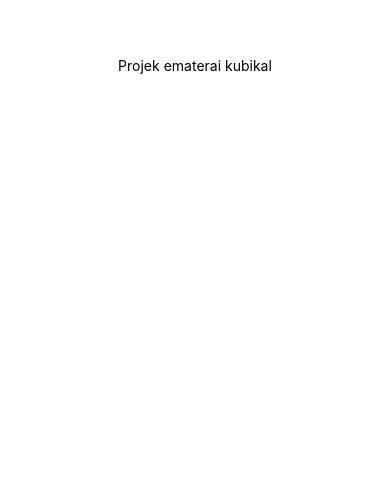
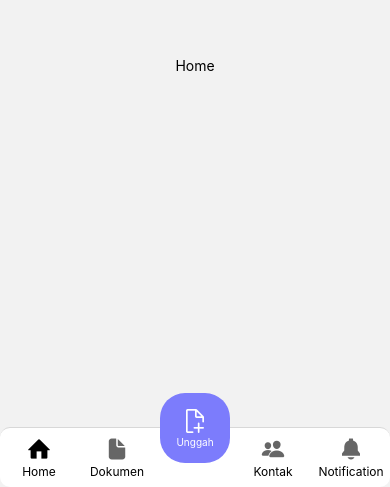
Before and after one commit to Shrmanto/Mobile-Ematerai-Kubikal, a React Native app: screen /Home in a window 390 px wide. Shown: the part 357-844 px from the top of the page. Built offline with nearby package versions, Linux system fonts and the light colour scheme.

Commit message:
feat: Navigation Bar

```diff
--- a/src/App.js
+++ b/src/App.js
@@ -1,12 +1,112 @@
 import { StatusBar } from 'expo-status-bar';
-import { StyleSheet, Text, View } from 'react-native';
+import { Platform, StyleSheet, Text, View } from 'react-native';
+import { Home, Dokumen, Kontak, Notification } from './pages';
+import { NavigationContainer } from "@react-navigation/native";
+import { createBottomTabNavigator } from "@react-navigation/bottom-tabs";
+import { Entypo } from '@expo/vector-icons';
+import { AntDesign } from '@expo/vector-icons';
+import { Ionicons } from '@expo/vector-icons';
+
+const Tab = createBottomTabNavigator()
+const screenOptions = {
+  tabBarShowLabel:false,
+  headerShown:false,
+  tabBarStyle: {
+    position: "absolute",
+    bottom: 0,
+    elevation: 0,
+    height: 60,
+    background: "#fff",
+    borderRadius: 10,
+  }
+}
 
 export default function App() {
   return (
-    <View style={styles.container}>
-      <Text>Projek ematerai kubikal</Text>
-      <StatusBar style="auto" />
-    </View>
+    <NavigationContainer>
+      <Tab.Navigator screenOptions={screenOptions}>
+        <Tab.Screen
+        name="Home"
+        component={Home}
+        options={{
+          tabBarIcon: ({focused})=>{
+            return(
+              <View style={{alignItems:'center', justifyContent:'center'}}>
+                <Entypo name="home" size={24} color={focused ? "#000000" : "#666666"} />
+                <Text style={{fontSize:12, marginTop:2}}>Home</Text>
+              </View>
+            )
+          }
+        }}
+        />
+        <Tab.Screen
+        name="Dokumen"
+        component={Dokumen}
+        options={{
+          tabBarIcon: ({focused})=>{
+            return(
+              <View style={{alignItems:'center', justifyContent:'center'}}>
+                <Ionicons name="document" size={24} color={focused ? "#000000" : "#666666"} />
+                <Text style={{fontSize:12, marginTop:2}}>Dokumen</Text>
+              </View>
+            )
+          }
+        }}
+        />
+        <Tab.Screen
+        name="Unggah"
+        component={Dokumen}
+        options={{
+          tabBarIcon: ({focused})=> {
+            return(
+              <View
+              style={{
+                top: Platform.OS == "ios" ? -10 : -30,
+                width: Platform.OS == "ios" ? 50 : 70,
+                height: Platform.OS == "ios" ? 50 : 70,
+                borderRadius: Platform.OS == "ios" ? 25 : 25,
+                alignItems: 'center',
+                justifyContent: 'center',
+                backgroundColor: "#7C7CFC"
+              }}
+              >
+                <AntDesign name="addfile" size={24} color="#fff" />
+                <Text style={{fontSize:10, marginTop:2, color:'#fff'}}>Unggah</Text>
+              </View>
+            )
+          }
+        }}
+        />
+        <Tab.Screen
+        name="Kontak"
+        component={Kontak}
+        options={{
+          tabBarIcon: ({focused})=>{
+            return(
+              <View style={{alignItems:'center', justifyContent:'center'}}>
+                <Ionicons name="people" size={24} color={focused ? "#000000" : "#666666"} />
+                <Text style={{fontSize:12, marginTop:2}}>Kontak</Text>
+              </View>
+            )
+          }
+        }}
+        />
+        <Tab.Screen
+        name="Notification"
+        component={Notification}
+        options={{
+          tabBarIcon: ({focused})=>{
+            return(
+              <View style={{alignItems:'center', justifyContent:'center'}}>
+                <Ionicons name="notifications-sharp" size={24} color={focused ? "#000000" : "#666666"} />
+                <Text style={{fontSize:12, marginTop:2}}>Notification</Text>
+              </View>
+            )
+          }
+        }}
+        />
+      </Tab.Navigator>
+    </NavigationContainer>
   );
 }
 
--- /dev/null
+++ b/src/pages/Dokumen.js
@@ -0,0 +1,10 @@
+import { View, Text } from 'react-native'
+import React from 'react'
+
+export default function Dokumen() {
+  return (
+    <View style={{flex:1, justifyContent:'center', alignItems:'center'}}>
+      <Text>Dokumen Kosong</Text>
+    </View>
+  )
+}
--- /dev/null
+++ b/src/pages/Home.js
@@ -0,0 +1,10 @@
+import { View, Text } from 'react-native'
+import React from 'react'
+
+export default function Home() {
+  return (
+    <View style={{flex:1, justifyContent:'center', alignItems:'center'}}>
+      <Text>Home</Text>
+    </View>
+  )
+}
--- /dev/null
+++ b/src/pages/Kontak.js
@@ -0,0 +1,10 @@
+import { View, Text } from 'react-native'
+import React from 'react'
+
+export default function Kontak() {
+  return (
+    <View style={{flex:1, justifyContent:'center', alignItems:'center'}}>
+      <Text>Kontak Kosong</Text>
+    </View>
+  )
+}
--- /dev/null
+++ b/src/pages/Notification.js
@@ -0,0 +1,10 @@
+import { View, Text } from 'react-native'
+import React from 'react'
+
+export default function Notification() {
+  return (
+    <View style={{flex:1, justifyContent:'center', alignItems:'center'}}>
+      <Text>Notification Kosong</Text>
+    </View>
+  )
+}
--- /dev/null
+++ b/src/pages/index.js
@@ -0,0 +1,11 @@
+import Home from "./Home";
+import Dokumen from "./Dokumen";
+import Kontak from "./Kontak";
+import Notification from "./Notification";
+
+export {
+    Home,
+    Dokumen,
+    Kontak,
+    Notification
+}
```
